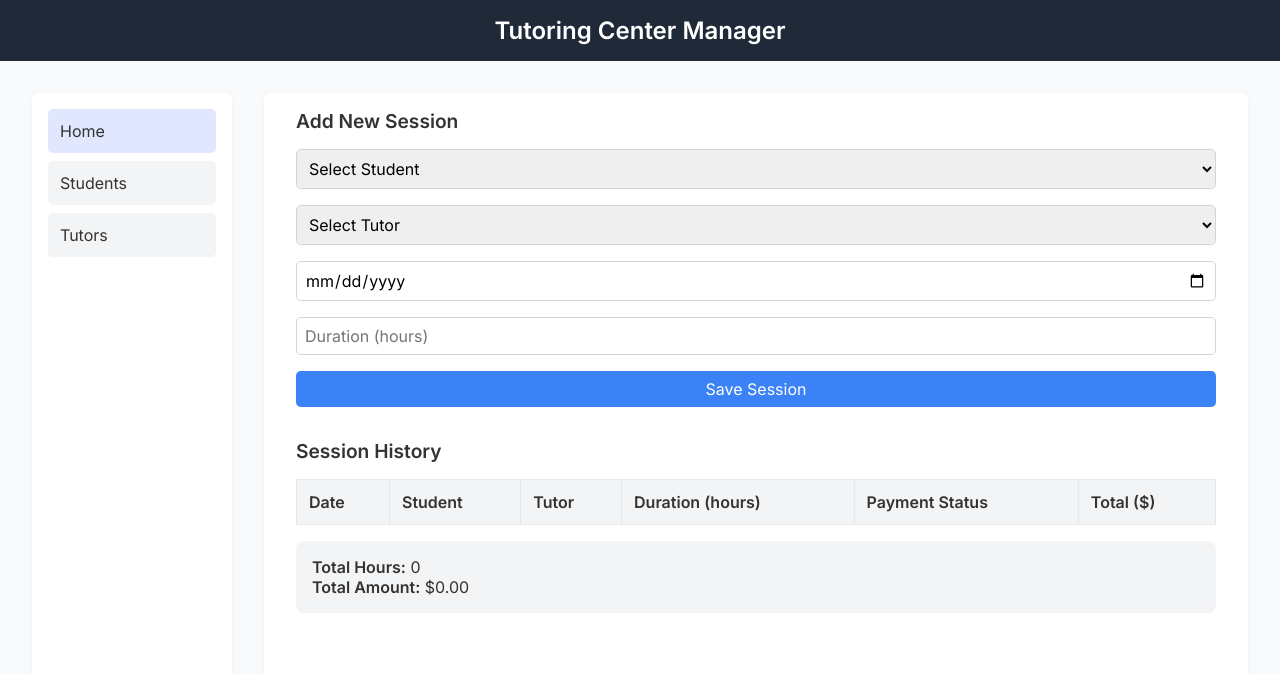
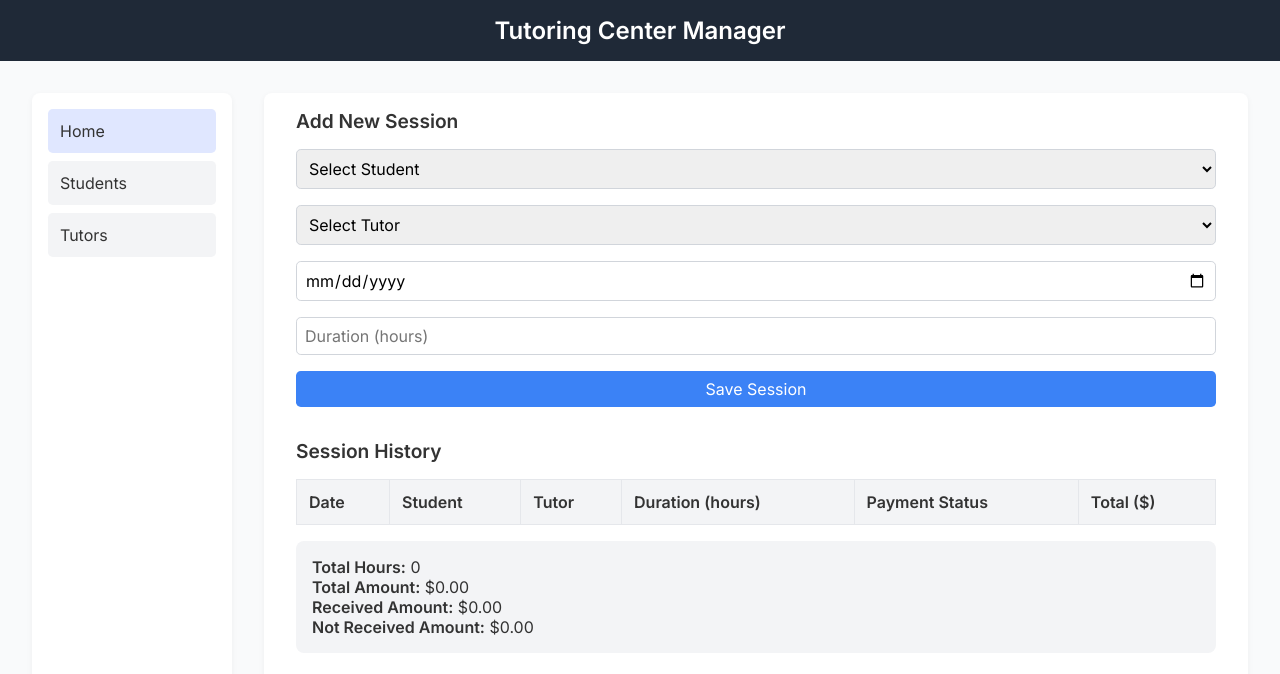
Before and after one commit to yamaksjd/tutor-manager, a plain HTML site: page tutor_manager.html in a window 1280 px wide. Drawn offline with Linux system fonts and the light colour scheme.

Commit message:
adding other types of totals

```diff
--- a/tutor_manager.html
+++ b/tutor_manager.html
@@ -68,7 +68,11 @@
 
           <div class="summary">
             <p><strong>Total Hours:</strong> <span id="totalHours">0</span></p>
-            <p><strong>Total Amount:</strong> $<span id="totalAmount">0.00</span></p>
+            <div id="totals">
+              <p><strong>Total Amount:</strong> $<span id="totalAmount">0.00</span></p>
+              <p><strong>Received Amount:</strong> $<span id="totalAmount">0.00</span></p>
+              <p><strong>Not Received Amount:</strong> $<span id="totalAmount">0.00</span></p>
+            </div>
           </div>
         </div>
       </div>
```
